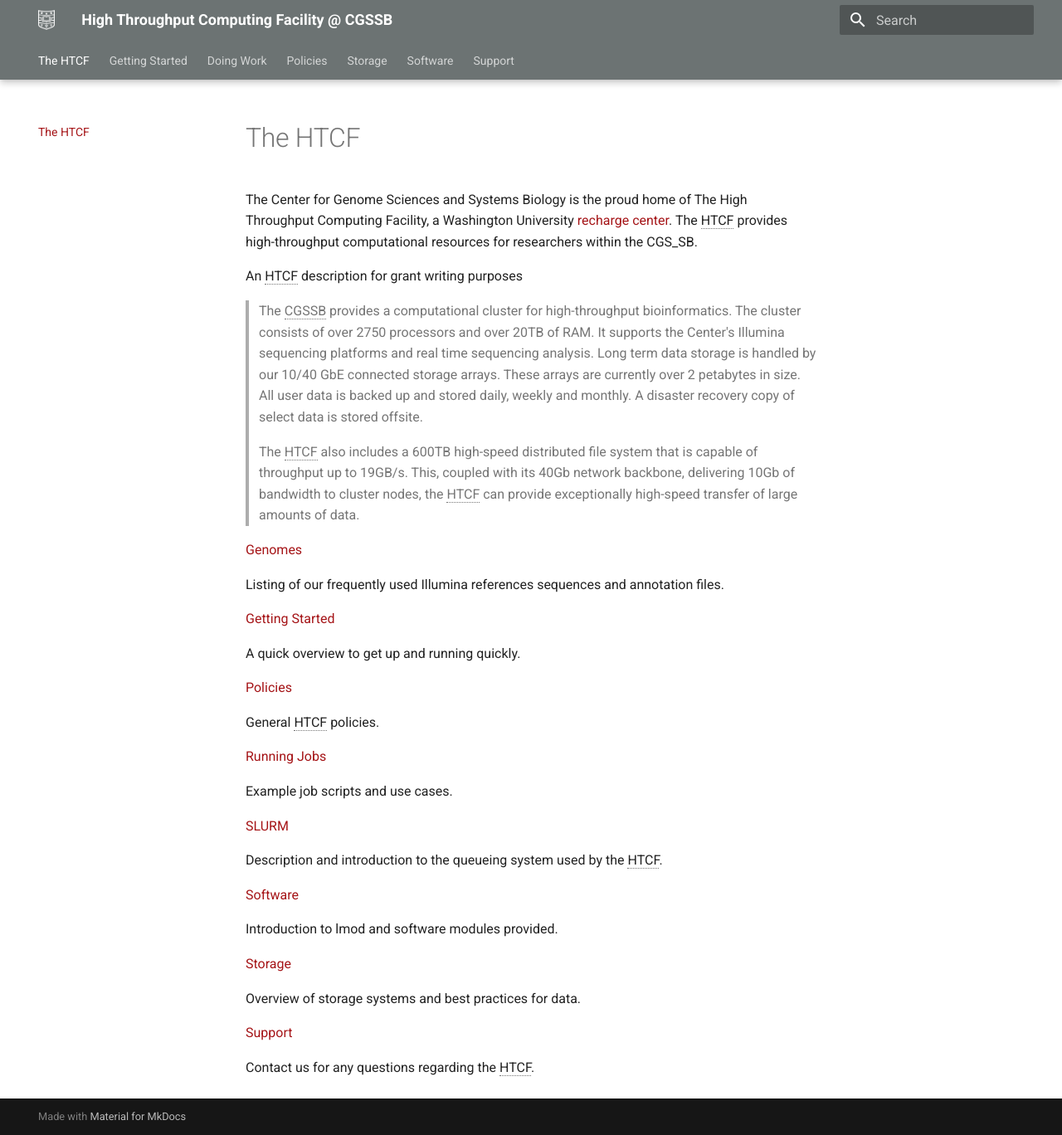
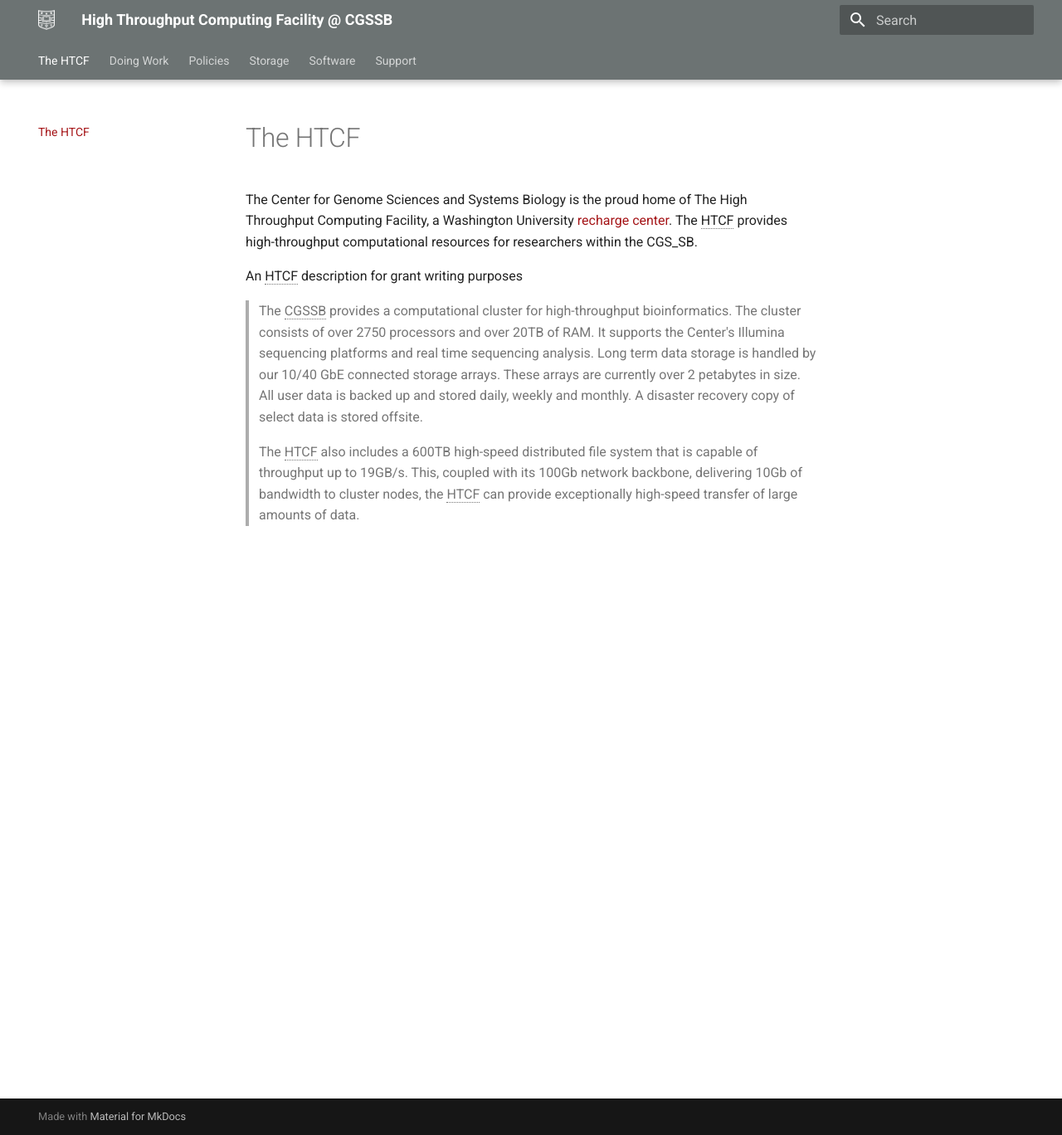
Before and after one commit to htcf/docs, an MkDocs documentation site: the page built from docs/index.md, in a window 1280 px wide and 1368 px high. Shown: the whole window at 83% size. Built offline with MkDocs 1.6.1 and Material for MkDocs 9.7.7, drawn with Linux system fonts in a browser that asks for light colours.

Commit message:
more updates

```diff
--- a/docs/index.md
+++ b/docs/index.md
@@ -10,38 +10,7 @@
 
 > The CGSSB provides a computational cluster for high-throughput bioinformatics. The cluster consists of over 2750 processors and over 20TB of RAM.  It supports the Center's Illumina sequencing platforms and real time sequencing analysis. Long term data storage is handled by our 10/40 GbE connected storage arrays. These arrays are currently over 2 petabytes in size. All user data is backed up and stored daily, weekly and monthly. A disaster recovery copy of select data is stored offsite.
 >
-> The HTCF also includes a 600TB high-speed distributed file system that is capable of throughput up to 19GB/s. This, coupled with its 40Gb network backbone, delivering 10Gb of bandwidth to cluster nodes, the HTCF can provide exceptionally high-speed transfer of large amounts of data.
+> The HTCF also includes a 600TB high-speed distributed file system that is capable of throughput up to 19GB/s. This, coupled with its 100Gb network backbone, delivering 10Gb of bandwidth to cluster nodes, the HTCF can provide exceptionally high-speed transfer of large amounts of data.
 
-[Genomes](genomes.md)
-
-Listing of our frequently used Illumina references sequences and annotation files.
-
-[Getting Started](getstarted.md)
-
-A quick overview to get up and running quickly.
-
-[Policies](policies.md)
-
-General HTCF policies.
-
-[Running Jobs](runningjobs.md)
-
-Example job scripts and use cases.
-
-[SLURM](queue.md)
-
-Description and introduction to the queueing system used by the HTCF.
-
-[Software](software.md)
-
-Introduction to lmod and software modules provided.
-
-[Storage](storage/index.md)
-
-Overview of storage systems and best practices for data.
-
-[Support](support.md)
-
-Contact us for any questions regarding the HTCF.
 
 --8<-- "includes/abbreviations.md"
--- a/mkdocs.yml
+++ b/mkdocs.yml
@@ -40,8 +40,8 @@
 
 nav:
 - The HTCF: 'index.md'
-- Getting Started: 'getstarted.md'
 - Doing Work:
+    - Getting Started: 'getstarted.md'
     - Running Jobs: runningjobs.md
     - The Queue: using/queue.md
     - Using the HTCF: 'using/index.md'
```
Also changed, not shown: docs/release-notes.md (added, +18 -0 lines), docs/software_new.md (+1 -1 lines), docs/storage/new_index.md (+1 -0 lines).
